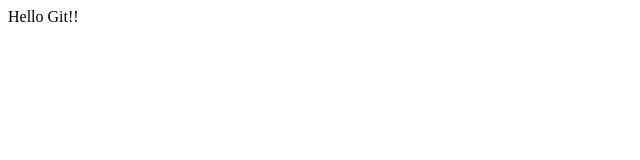
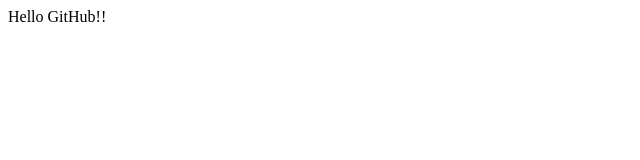
Before and after one commit to necktodh/FirstRepo, a plain HTML site: page index.html in a window 1280 px wide. Shown: the full height of the page, 0-640 px from the left. Drawn offline with Linux system fonts and the light colour scheme.

Commit message:
Update index.html

```diff
--- a/index.html
+++ b/index.html
@@ -5,6 +5,6 @@
 	<meta charset="utf-8">
 </head>
 <body>
-	Hello Git!!
+	Hello GitHub!!
 </body>
 </html>
```
